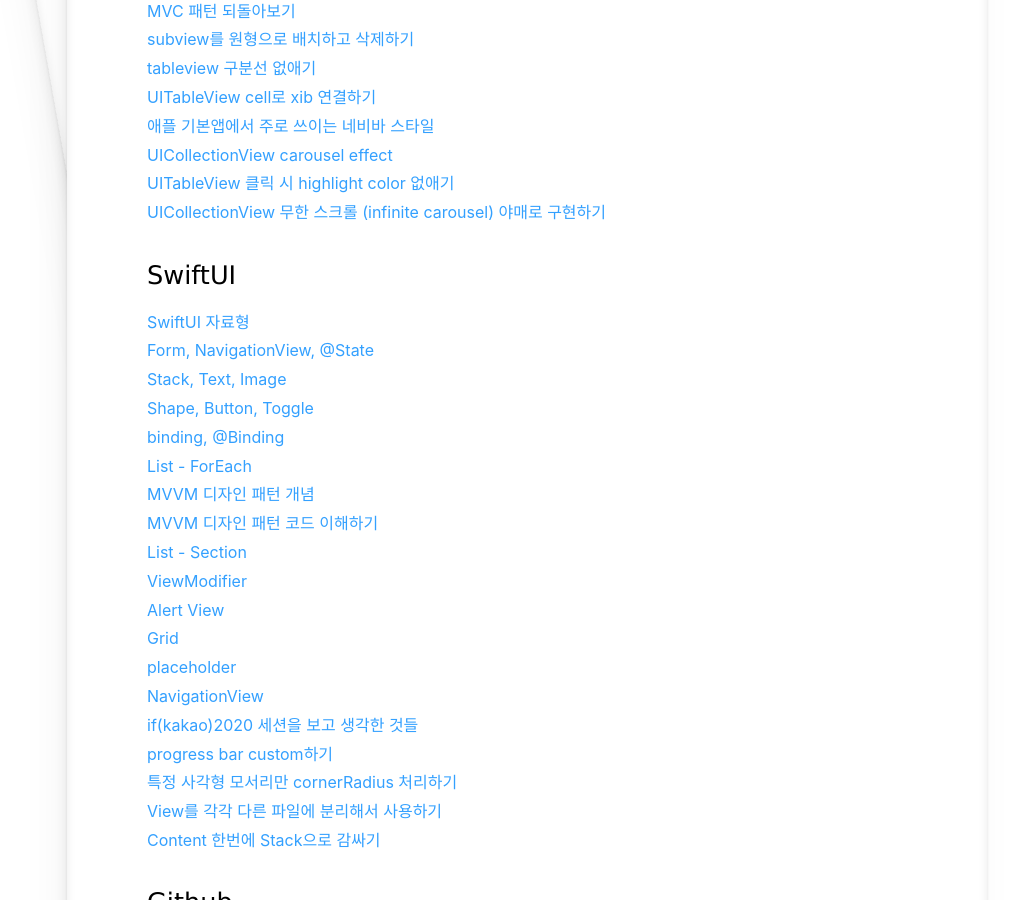
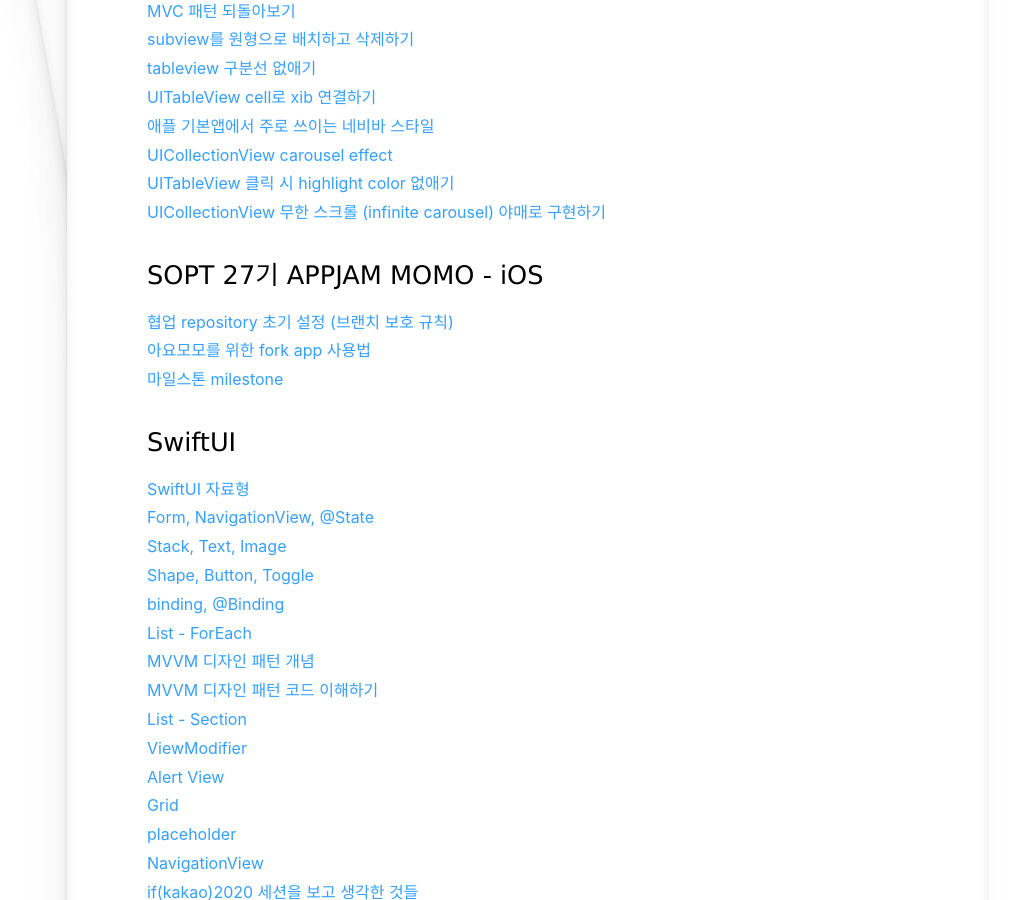
Before and after one commit to jeongchoyi/jeongchoyi.github.io, a Jekyll site: the page built from devpost/index.html, in a window 1280 px wide and 900 px high, scrolled down 540 px. Shown: the whole window, without its empty margins (113-1132 px from the left). Built offline with Jekyll 4.4.1, drawn with Linux system fonts in a browser that asks for light colours; some web fonts are replaced.

Commit message:
add links

```diff
--- a/devpost/index.html
+++ b/devpost/index.html
@@ -18,6 +18,11 @@
 <a href="https://iamcho2.github.io/2020/11/25/collectionview-paging-carousel-effect">UICollectionView carousel effect</a><br>
 <a href="https://iamcho2.github.io/2020/11/27/remove-highlight-color-of-uitableviewcell">UITableView 클릭 시 highlight color 없애기</a><br>
 <a href="https://iamcho2.github.io/2020/11/29/infinite-carousel-uicollectionview">UICollectionView 무한 스크롤 (infinite carousel) 야매로 구현하기</a><br>
+
+<h3>SOPT 27기 APPJAM MOMO - iOS</h3>
+<a href="https://iamcho2.github.io/2020/12/27/making-git-organization">협업 repository 초기 설정 (브랜치 보호 규칙)</a><br>
+<a href="https://iamcho2.github.io/2020/12/28/how-to-use-fork-app">아요모모를 위한 fork app 사용법</a><br>
+<a href="https://iamcho2.github.io/2020/12/29/milestone">마일스톤 milestone</a><br>
 
 <h3>SwiftUI</h3>
 <a href="https://iamcho2.github.io/2020/11/03/swiftui-data-types">SwiftUI 자료형</a><br>
@@ -46,5 +51,5 @@
 <a href="https://iamcho2.github.io/2020/09/16/make-my-own-github-blog">테마 유목민을 위한 github blog 만들기</a><br>
 <a href="https://iamcho2.github.io/2020/09/23/til">push한 commit 돌리기</a><br>
 <a href="https://iamcho2.github.io/2020/10/16/til">jekyll blog local에서 실행하기</a><br>
-<a href="https://iamcho2.github.io/2020/11/02/upload-img-with-github-easily">깃허브 markdown 작성 시 이미지 쉽게 올리기</a>
+<a href="https://iamcho2.github.io/2020/11/02/upload-img-with-github-easily">깃허브 markdown 작성 시 이미지 쉽게 올리기</a><br>
 <a href="https://iamcho2.github.io/2020/12/05/how-to-see-others'-code-before-merge">git 다른사람 브랜치 내용 받아보기</a>
```
